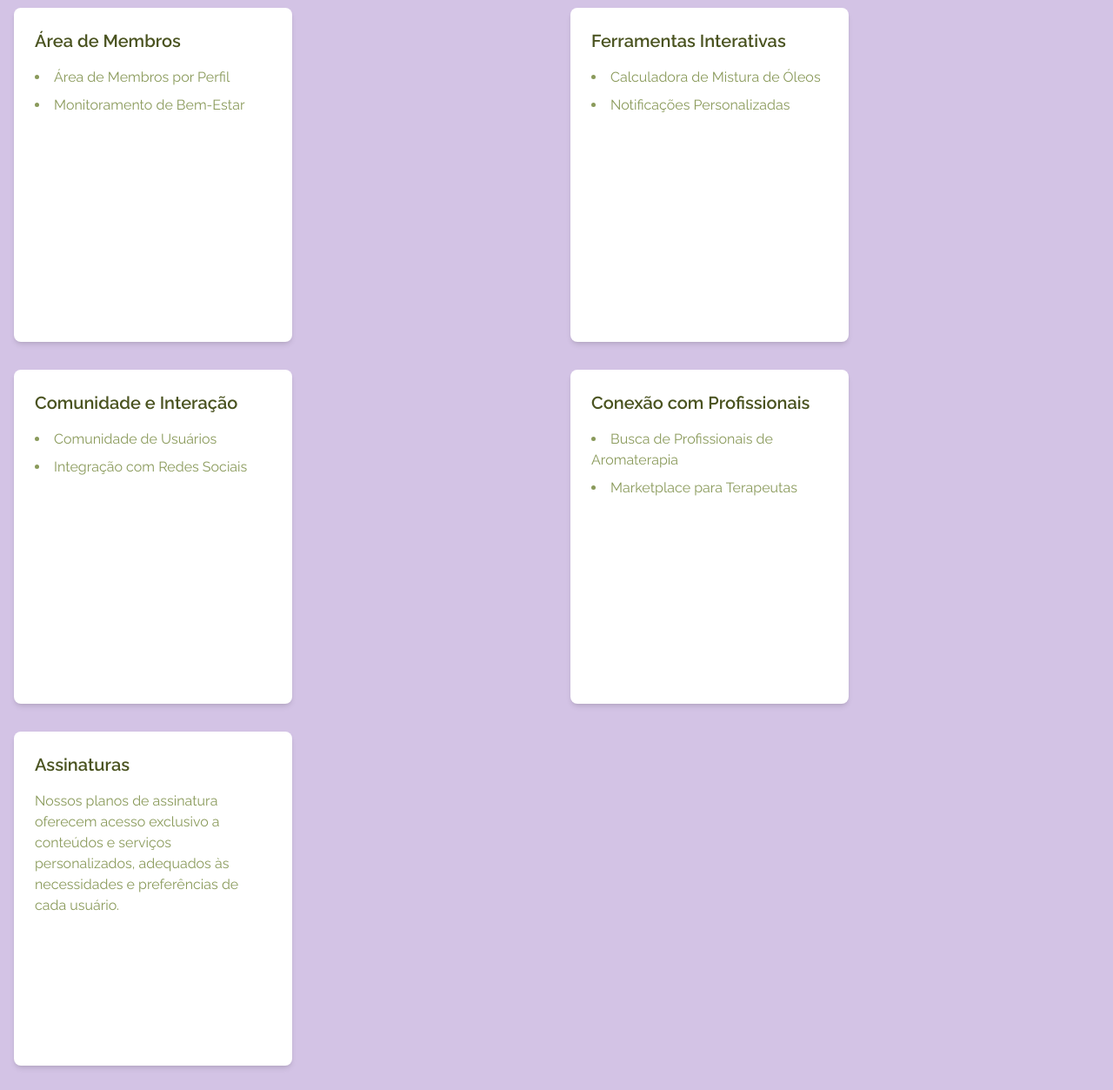
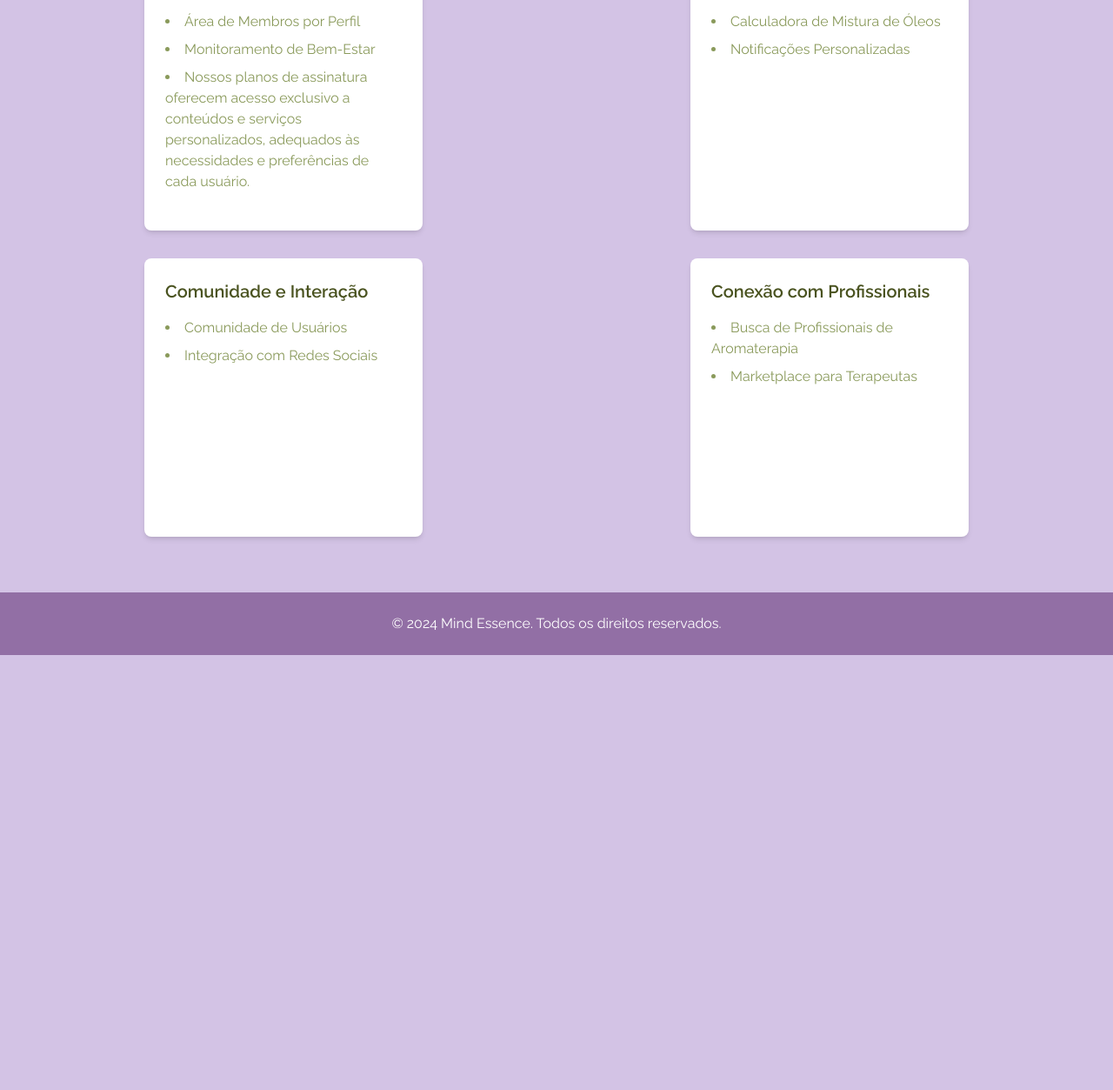
Before and after one commit to kessillychiachio/mindessence, a plain HTML site: page pages/about.html in a window 1280 px wide. Shown: the part 807-2060 px from the top of the page at 87% size. After the commit the page ends 1560 px from the top, so only its background shows below. Drawn offline with nearby package versions, Linux system fonts and the light colour scheme.

Commit message:
alterando cards

```diff
--- a/pages/about.html
+++ b/pages/about.html
@@ -73,7 +73,7 @@
         <h1 class="text-3xl font-bold text-deepAccent mb-4">
           Sobre o Mind Essence
         </h1>
-        <p class="text-lg text-white">
+        <p class="text-lg text-white font-medium">
           O Mind Essence nasceu da paixão pelos óleos essenciais e do desejo de
           promover uma vida mais equilibrada e natural. Nossa missão é
           proporcionar um espaço onde usuários possam aprender, explorar e
@@ -85,8 +85,10 @@
       </div>
 
       <!-- Nossos Serviços -->
-      <div class="grid grid-cols-1 md:grid-cols-2 gap-8">
-        <div class="bg-white p-6 rounded-lg shadow-md w-80 h-96">
+      <div
+        class="grid grid-cols-1 md:grid-cols-2 gap-x-2 gap-y-8 justify-items-center"
+      >
+        <div class="bg-white p-6 rounded-lg shadow-md w-80 h-80">
           <h2 class="text-xl font-semibold text-primary mb-4">
             Educação e Recursos
           </h2>
@@ -99,7 +101,7 @@
           </ul>
         </div>
 
-        <div class="bg-white p-6 rounded-lg shadow-md w-80 h-96">
+        <div class="bg-white p-6 rounded-lg shadow-md w-80 h-80">
           <h2 class="text-xl font-semibold text-primary mb-4">E-commerce</h2>
           <ul class="list-disc list-inside text-secondary space-y-2">
             <li>Loja de Produtos de Aromaterapia</li>
@@ -108,17 +110,22 @@
           </ul>
         </div>
 
-        <div class="bg-white p-6 rounded-lg shadow-md w-80 h-96">
+        <div class="bg-white p-6 rounded-lg shadow-md w-80 h-80">
           <h2 class="text-xl font-semibold text-primary mb-4">
             Área de Membros
           </h2>
           <ul class="list-disc list-inside text-secondary space-y-2">
             <li>Área de Membros por Perfil</li>
             <li>Monitoramento de Bem-Estar</li>
+            <li>
+              Nossos planos de assinatura oferecem acesso exclusivo a conteúdos
+              e serviços personalizados, adequados às necessidades e
+              preferências de cada usuário.
+            </li>
           </ul>
         </div>
 
-        <div class="bg-white p-6 rounded-lg shadow-md w-80 h-96">
+        <div class="bg-white p-6 rounded-lg shadow-md w-80 h-80">
           <h2 class="text-xl font-semibold text-primary mb-4">
             Ferramentas Interativas
           </h2>
@@ -128,7 +135,7 @@
           </ul>
         </div>
 
-        <div class="bg-white p-6 rounded-lg shadow-md w-80 h-96">
+        <div class="bg-white p-6 rounded-lg shadow-md w-80 h-80">
           <h2 class="text-xl font-semibold text-primary mb-4">
             Comunidade e Interação
           </h2>
@@ -138,7 +145,7 @@
           </ul>
         </div>
 
-        <div class="bg-white p-6 rounded-lg shadow-md w-80 h-96">
+        <div class="bg-white p-6 rounded-lg shadow-md w-80 h-80">
           <h2 class="text-xl font-semibold text-primary mb-4">
             Conexão com Profissionais
           </h2>
@@ -146,15 +153,6 @@
             <li>Busca de Profissionais de Aromaterapia</li>
             <li>Marketplace para Terapeutas</li>
           </ul>
-        </div>
-
-        <div class="bg-white p-6 rounded-lg shadow-md md:col-span-2 w-80 h-96">
-          <h2 class="text-xl font-semibold text-primary mb-4">Assinaturas</h2>
-          <p class="text-secondary">
-            Nossos planos de assinatura oferecem acesso exclusivo a conteúdos e
-            serviços personalizados, adequados às necessidades e preferências de
-            cada usuário.
-          </p>
         </div>
       </div>
     </section>
```
